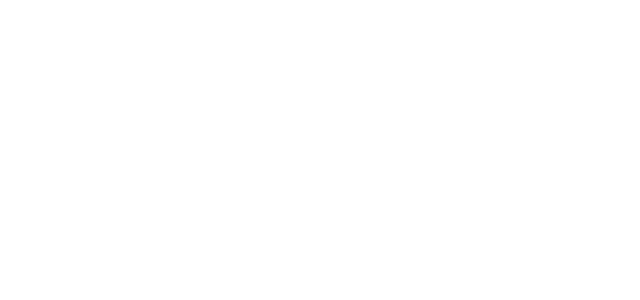
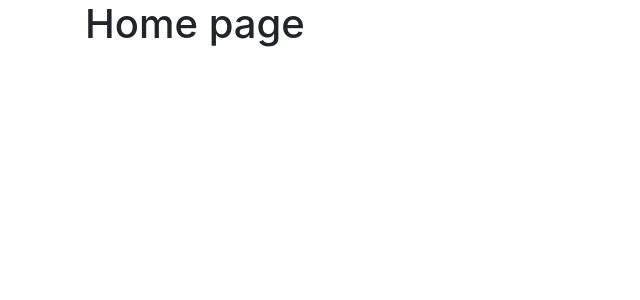
Before and after one commit to chernetskiy-ivan/notes-app_practice_React, a React (Create React App) app: page / in a window 1280 px wide. Shown: the top 300 px of the page, without its empty margins (0-640 px from the left). Built offline with nearby package versions, Linux system fonts and the light colour scheme.

Commit message:
created direction pages for js files of pages. In App.js we see how work component Route for load right page according to the path

```diff
--- a/src/App.js
+++ b/src/App.js
@@ -1,12 +1,15 @@
 import React from 'react'
 import {BrowserRouter, Route, Switch} from 'react-router-dom'
+import {Home} from './pages/Home'
+import {About} from './pages/About'
 
 function App() {
   return (
       <BrowserRouter>
           <div className="container">
               <Switch>
-                  <Route />
+                  <Route path='/' exact component={Home}/>
+                  <Route path='/about'  component={About}/>
               </Switch>
           </div>
       </BrowserRouter>
--- /dev/null
+++ b/src/pages/About.js
@@ -0,0 +1,9 @@
+import React,{Fragment} from 'react'
+
+export const About = () => {
+    return (
+        <Fragment>
+            <h1>About page</h1>
+        </Fragment>
+    )
+}
--- /dev/null
+++ b/src/pages/Home.js
@@ -0,0 +1,9 @@
+import React,{Fragment} from 'react'
+
+export const Home = () => {
+    return (
+        <Fragment>
+            <h1>Home page</h1>
+        </Fragment>
+    )
+}
```
